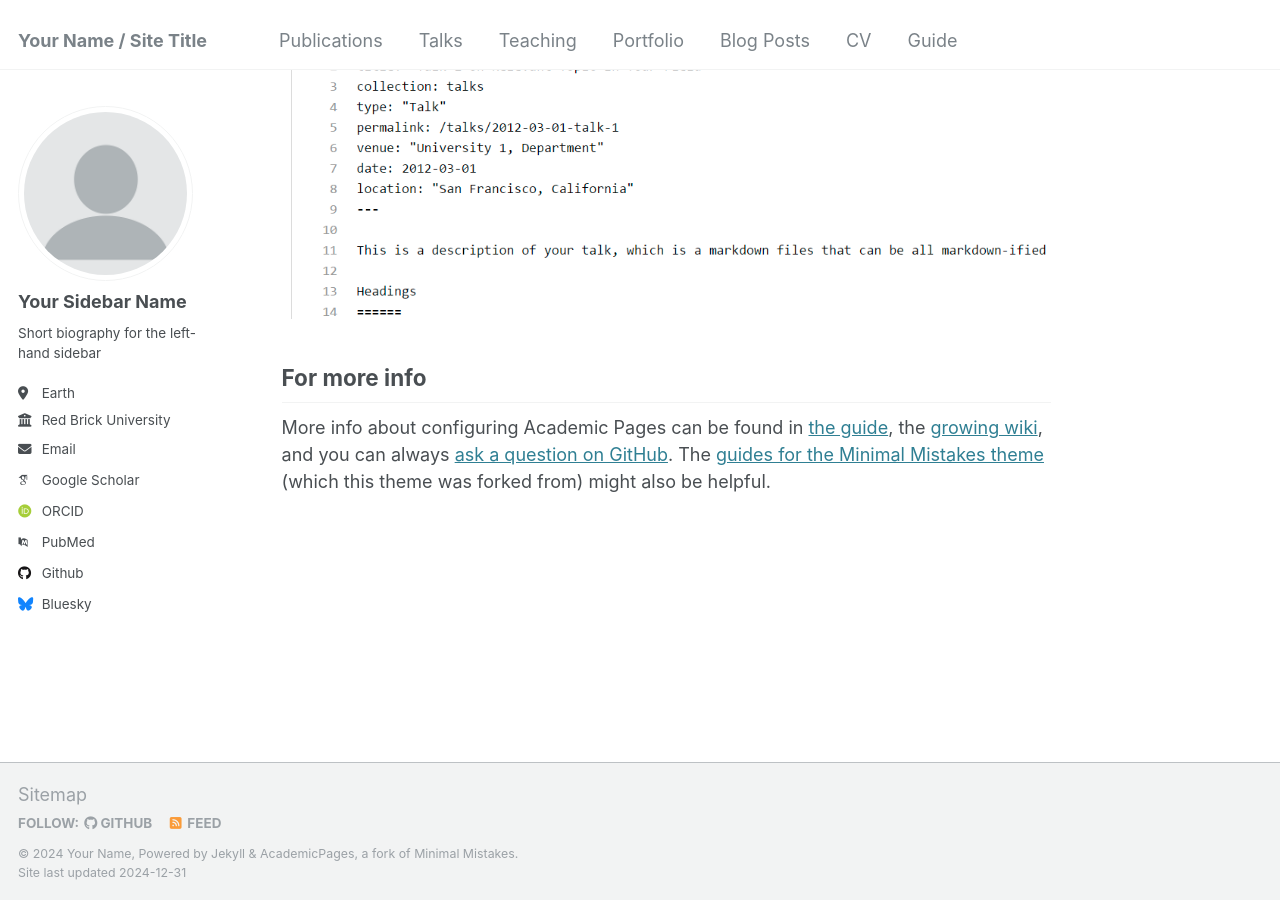
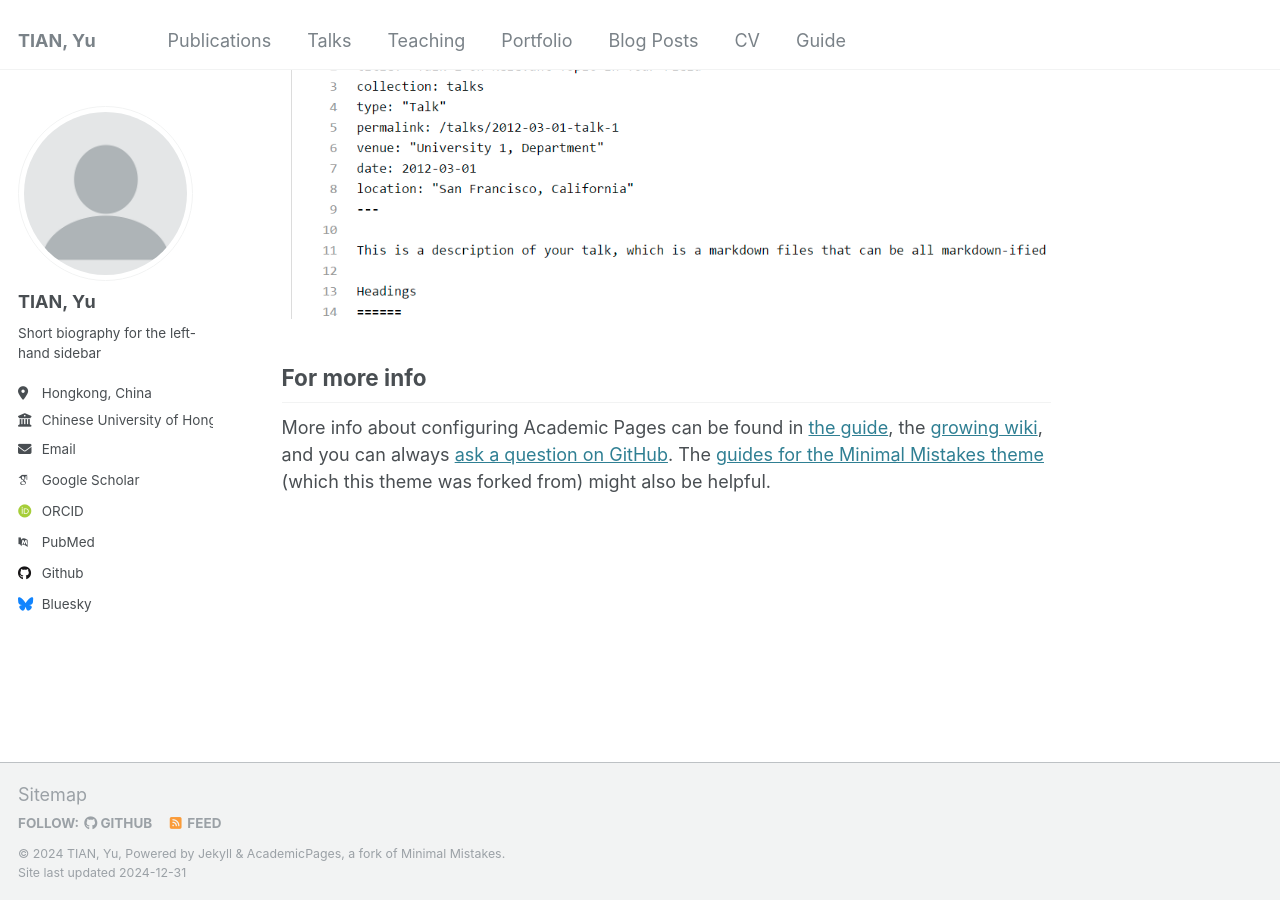
Before and after one commit to tianyu1997/tianyu1997.github.io, a Jekyll site: the page built from _pages/about.md, in a window 1280 px wide and 900 px high, scrolled down 2643 px. Built offline with Jekyll 4.4.1, drawn with Linux system fonts in a browser that asks for light colours; some web fonts are replaced.

Commit message:
Update _config.yml

```diff
--- a/_config.yml
+++ b/_config.yml
@@ -8,9 +8,9 @@
 
 # Basic Site Settings
 locale                   : "en-US"
-title                    : "Your Name / Site Title"
+title                    : "TIAN, Yu"
 title_separator          : "-"
-name                     : &name "Your Name"
+name                     : &name "TIAN, Yu"
 description              : &description "personal description"
 url                      : https://academicpages.github.io # the base hostname & protocol for your site e.g. "https://[your GitHub username].github.io"
 baseurl                  : "" # the subpath of your site, e.g. "/blog"
@@ -22,13 +22,13 @@ repository               : "academicpages/academicpages.github.io"
 author:
   # Biographic information
   avatar           : "profile.png"
-  name             : "Your Sidebar Name"
-  pronouns         : # example: "she/her"
+  name             : "TIAN, Yu"
+  pronouns         : # example: "he/his"
   bio              : "Short biography for the left-hand sidebar"
-  location         : "Earth"
-  employer         : "Red Brick University"
+  location         : "Hongkong, China"
+  employer         : "Chinese University of Hong Kong"
   uri              : # URL
-  email            : "none@example.org"
+  email            : "ty1997@link.cuhk.edu.hk"
 
   # Academic websites
   arxiv            : # URL - Update with the correct link to your profile
```
